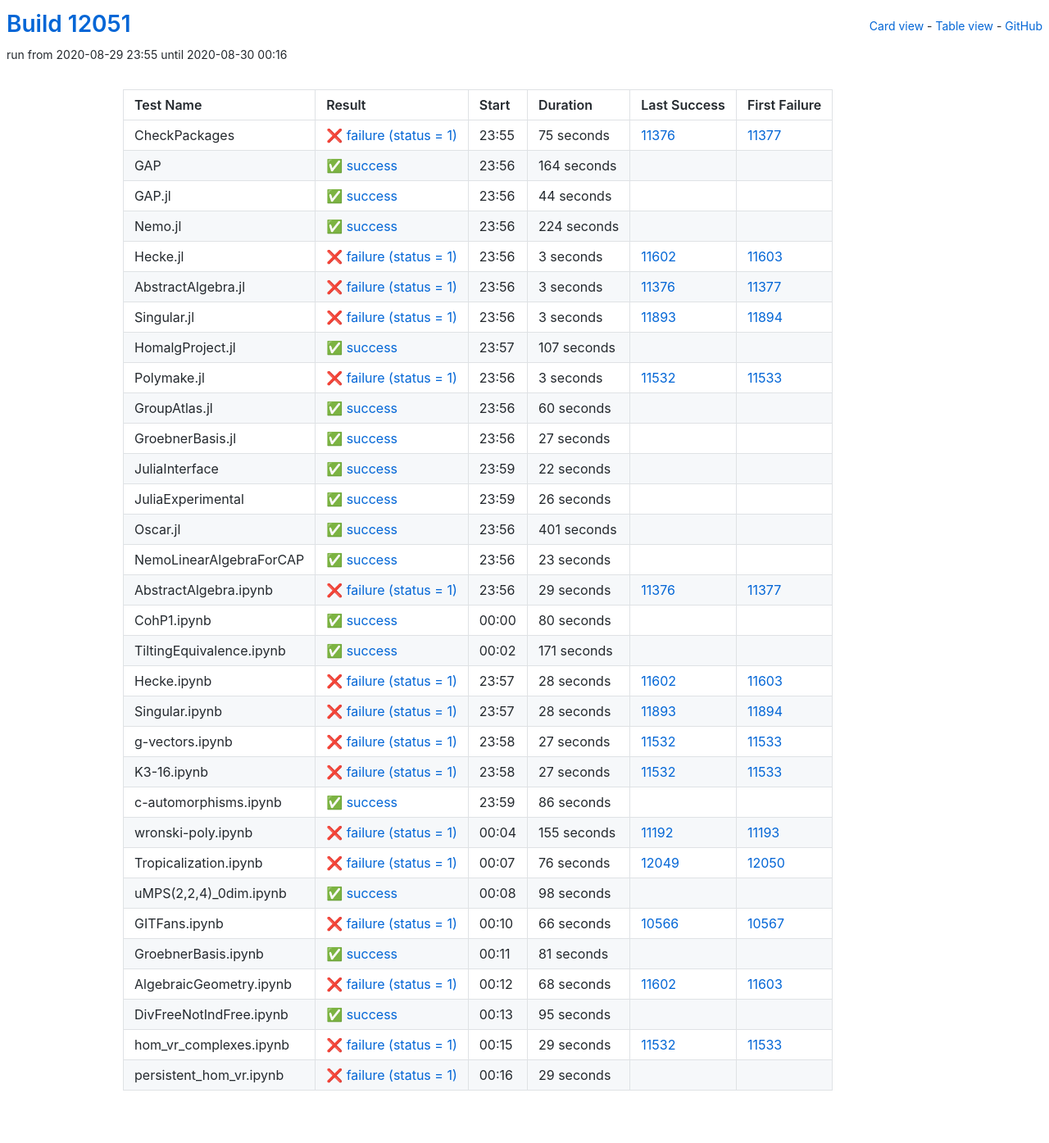
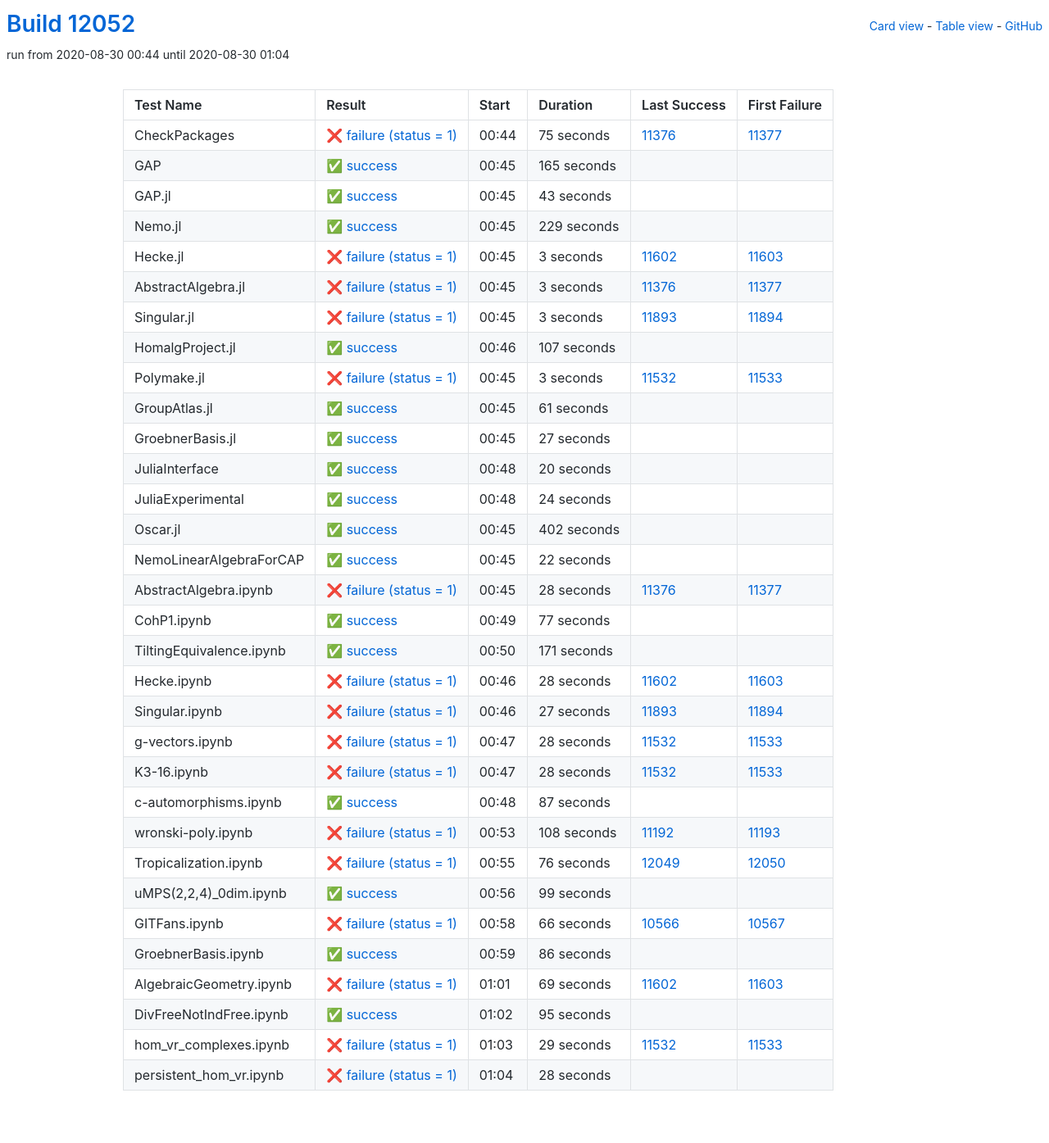
Before and after one commit to oscar-system/oscar-ci-status, a Jekyll site: the page built from table.html, in a window 1280 px wide. Shown: the whole page at 82% size. Built offline with Jekyll 4.4.1, drawn with Linux system fonts in a browser that asks for light colours.

Commit message:
Build #12052

```diff
--- a/_data/ci.yml
+++ b/_data/ci.yml
@@ -1,6 +1,6 @@
 ---
-build: 12051
-build_url: https://oscarci.mathematik.uni-kl.de/job/oscar/12051/
+build: 12052
+build_url: https://oscarci.mathematik.uni-kl.de/job/oscar/12052/
 job: oscar
 organization: oscar-system
 repo: oscar-ci-status
@@ -8,8 +8,8 @@
 tests:
 - name: CheckPackages
   id: checkpackages
-  log: https://oscarci.mathematik.uni-kl.de/job/oscar/12051/artifact/logs/build-12051/CheckPackages.log
-  start: 2020-08-29 23:55
+  log: https://oscarci.mathematik.uni-kl.de/job/oscar/12052/artifact/logs/build-12052/CheckPackages.log
+  start: 2020-08-30 00:44
   success: false
   exitcode: 1
   status: failure
@@ -20,44 +20,44 @@
   first_failure_url: https://oscarci.mathematik.uni-kl.de/job/oscar/11377/
 - name: GAP
   id: gap
-  log: https://oscarci.mathematik.uni-kl.de/job/oscar/12051/artifact/logs/build-12051/GAP.log
-  start: 2020-08-29 23:56
+  log: https://oscarci.mathematik.uni-kl.de/job/oscar/12052/artifact/logs/build-12052/GAP.log
+  start: 2020-08-30 00:45
   success: true
   exitcode: 0
   status: success
-  duration: 164
+  duration: 165
   last_success: false
   last_success_url:
   first_failure: false
   first_failure_url:
 - name: GAP.jl
   id: gap-jl
-  log: https://oscarci.mathematik.uni-kl.de/job/oscar/12051/artifact/logs/build-12051/GAP.jl.log
-  start: 2020-08-29 23:56
+  log: https://oscarci.mathematik.uni-kl.de/job/oscar/12052/artifact/logs/build-12052/GAP.jl.log
+  start: 2020-08-30 00:45
   success: true
   exitcode: 0
   status: success
-  duration: 44
+  duration: 43
   last_success: false
   last_success_url:
   first_failure: false
   first_failure_url:
 - name: Nemo.jl
   id: nemo-jl
-  log: https://oscarci.mathematik.uni-kl.de/job/oscar/12051/artifact/logs/build-12051/Nemo.jl.log
-  start: 2020-08-29 23:56
+  log: https://oscarci.mathematik.uni-kl.de/job/oscar/12052/artifact/logs/build-12052/Nemo.jl.log
+  start: 2020-08-30 00:45
   success: true
   exitcode: 0
   status: success
-  duration: 224
+  duration: 229
   last_success: false
   last_success_url:
   first_failure: false
   first_failure_url:
 - name: Hecke.jl
   id: hecke-jl
-  log: https://oscarci.mathematik.uni-kl.de/job/oscar/12051/artifact/logs/build-12051/Hecke.jl.log
-  start: 2020-08-29 23:56
+  log: https://oscarci.mathematik.uni-kl.de/job/oscar/12052/artifact/logs/build-12052/Hecke.jl.log
+  start: 2020-08-30 00:45
   success: false
   exitcode: 1
   status: failure
@@ -68,8 +68,8 @@
   first_failure_url: https://oscarci.mathematik.uni-kl.de/job/oscar/11603/
 - name: AbstractAlgebra.jl
   id: abstractalgebra-jl
-  log: https://oscarci.mathematik.uni-kl.de/job/oscar/12051/artifact/logs/build-12051/AbstractAlgebra.jl.log
-  start: 2020-08-29 23:56
+  log: https://oscarci.mathematik.uni-kl.de/job/oscar/12052/artifact/logs/build-12052/AbstractAlgebra.jl.log
+  start: 2020-08-30 00:45
   success: false
   exitcode: 1
   status: failure
@@ -80,8 +80,8 @@
   first_failure_url: https://oscarci.mathematik.uni-kl.de/job/oscar/11377/
 - name: Singular.jl
   id: singular-jl
-  log: https://oscarci.mathematik.uni-kl.de/job/oscar/12051/artifact/logs/build-12051/Singular.jl.log
-  start: 2020-08-29 23:56
+  log: https://oscarci.mathematik.uni-kl.de/job/oscar/12052/artifact/logs/build-12052/Singular.jl.log
+  start: 2020-08-30 00:45
   success: false
   exitcode: 1
   status: failure
@@ -92,8 +92,8 @@
   first_failure_url: https://oscarci.mathematik.uni-kl.de/job/oscar/11894/
 - name: HomalgProject.jl
   id: homalgproject-jl
-  log: https://oscarci.mathematik.uni-kl.de/job/oscar/12051/artifact/logs/build-12051/HomalgProject.jl.log
-  start: 2020-08-29 23:57
+  log: https://oscarci.mathematik.uni-kl.de/job/oscar/12052/artifact/logs/build-12052/HomalgProject.jl.log
+  start: 2020-08-30 00:46
   success: true
   exitcode: 0
   status: success
@@ -104,8 +104,8 @@
   first_failure_url:
 - name: Polymake.jl
   id: polymake-jl
-  log: https://oscarci.mathematik.uni-kl.de/job/oscar/12051/artifact/logs/build-12051/Polymake.jl.log
-  start: 2020-08-29 23:56
+  log: https://oscarci.mathematik.uni-kl.de/job/oscar/12052/artifact/logs/build-12052/Polymake.jl.log
+  start: 2020-08-30 00:45
   success: false
   exitcode: 1
   status: failure
@@ -116,20 +116,20 @@
   first_failure_url: https://oscarci.mathematik.uni-kl.de/job/oscar/11533/
 - name: GroupAtlas.jl
   id: groupatlas-jl
-  log: https://oscarci.mathematik.uni-kl.de/job/oscar/12051/artifact/logs/build-12051/GroupAtlas.jl.log
-  start: 2020-08-29 23:56
+  log: https://oscarci.mathematik.uni-kl.de/job/oscar/12052/artifact/logs/build-12052/GroupAtlas.jl.log
+  start: 2020-08-30 00:45
   success: true
   exitcode: 0
   status: success
-  duration: 60
+  duration: 61
   last_success: false
   last_success_url:
   first_failure: false
   first_failure_url:
 - name: GroebnerBasis.jl
   id: groebnerbasis-jl
-  log: https://oscarci.mathematik.uni-kl.de/job/oscar/12051/artifact/logs/build-12051/GroebnerBasis.jl.log
-  start: 2020-08-29 23:56
+  log: https://oscarci.mathematik.uni-kl.de/job/oscar/12052/artifact/logs/build-12052/GroebnerBasis.jl.log
+  start: 2020-08-30 00:45
   success: true
   exitcode: 0
   status: success
@@ -140,8 +140,44 @@
   first_failure_url:
 - name: JuliaInterface
   id: juliainterface
-  log: https://oscarci.mathematik.uni-kl.de/job/oscar/12051/artifact/logs/build-12051/JuliaInterface.log
-  start: 2020-08-29 23:59
+  log: https://oscarci.mathematik.uni-kl.de/job/oscar/12052/artifact/logs/build-12052/JuliaInterface.log
+  start: 2020-08-30 00:48
+  success: true
+  exitcode: 0
+  status: success
+  duration: 20
+  last_success: false
+  last_success_url:
+  first_failure: false
+  first_failure_url:
+- name: JuliaExperimental
+  id: juliaexperimental
+  log: https://oscarci.mathematik.uni-kl.de/job/oscar/12052/artifact/logs/build-12052/JuliaExperimental.log
+  start: 2020-08-30 00:48
+  success: true
+  exitcode: 0
+  status: success
+  duration: 24
+  last_success: false
+  last_success_url:
+  first_failure: false
+  first_failure_url:
+- name: Oscar.jl
+  id: oscar-jl
+  log: https://oscarci.mathematik.uni-kl.de/job/oscar/12052/artifact/logs/build-12052/Oscar.jl.log
+  start: 2020-08-30 00:45
+  success: true
+  exitcode: 0
+  status: success
+  duration: 402
+  last_success: false
+  last_success_url:
+  first_failure: false
+  first_failure_url:
+- name: NemoLinearAlgebraForCAP
+  id: nemolinearalgebraforcap
+  log: https://oscarci.mathematik.uni-kl.de/job/oscar/12052/artifact/logs/build-12052/NemoLinearAlgebraForCAP.log
+  start: 2020-08-30 00:45
   success: true
   exitcode: 0
   status: success
@@ -150,70 +186,34 @@
   last_success_url:
   first_failure: false
   first_failure_url:
-- name: JuliaExperimental
-  id: juliaexperimental
-  log: https://oscarci.mathematik.uni-kl.de/job/oscar/12051/artifact/logs/build-12051/JuliaExperimental.log
-  start: 2020-08-29 23:59
-  success: true
-  exitcode: 0
-  status: success
-  duration: 26
-  last_success: false
-  last_success_url:
-  first_failure: false
-  first_failure_url:
-- name: Oscar.jl
-  id: oscar-jl
-  log: https://oscarci.mathematik.uni-kl.de/job/oscar/12051/artifact/logs/build-12051/Oscar.jl.log
-  start: 2020-08-29 23:56
-  success: true
-  exitcode: 0
-  status: success
-  duration: 401
-  last_success: false
-  last_success_url:
-  first_failure: false
-  first_failure_url:
-- name: NemoLinearAlgebraForCAP
-  id: nemolinearalgebraforcap
-  log: https://oscarci.mathematik.uni-kl.de/job/oscar/12051/artifact/logs/build-12051/NemoLinearAlgebraForCAP.log
-  start: 2020-08-29 23:56
-  success: true
-  exitcode: 0
-  status: success
-  duration: 23
-  last_success: false
-  last_success_url:
-  first_failure: false
-  first_failure_url:
 - name: AbstractAlgebra.ipynb
   id: abstractalgebra-ipynb
-  log: https://oscarci.mathematik.uni-kl.de/job/oscar/12051/artifact/logs/build-12051/AbstractAlgebra.ipynb.log
-  start: 2020-08-29 23:56
+  log: https://oscarci.mathematik.uni-kl.de/job/oscar/12052/artifact/logs/build-12052/AbstractAlgebra.ipynb.log
+  start: 2020-08-30 00:45
   success: false
   exitcode: 1
   status: failure
-  duration: 29
+  duration: 28
   last_success: 11376
   last_success_url: https://oscarci.mathematik.uni-kl.de/job/oscar/11376/
   first_failure: 11377
   first_failure_url: https://oscarci.mathematik.uni-kl.de/job/oscar/11377/
 - name: CohP1.ipynb
   id: cohp1-ipynb
-  log: https://oscarci.mathematik.uni-kl.de/job/oscar/12051/artifact/logs/build-12051/CohP1.ipynb.log
-  start: 2020-08-30 00:00
+  log: https://oscarci.mathematik.uni-kl.de/job/oscar/12052/artifact/logs/build-12052/CohP1.ipynb.log
+  start: 2020-08-30 00:49
   success: true
   exitcode: 0
   status: success
-  duration: 80
+  duration: 77
   last_success: false
   last_success_url:
   first_failure: false
   first_failure_url:
 - name: TiltingEquivalence.ipynb
   id: tiltingequivalence-ipynb
-  log: https://oscarci.mathematik.uni-kl.de/job/oscar/12051/artifact/logs/build-12051/TiltingEquivalence.ipynb.log
-  start: 2020-08-30 00:02
+  log: https://oscarci.mathematik.uni-kl.de/job/oscar/12052/artifact/logs/build-12052/TiltingEquivalence.ipynb.log
+  start: 2020-08-30 00:50
   success: true
   exitcode: 0
   status: success
@@ -224,8 +224,8 @@
   first_failure_url:
 - name: Hecke.ipynb
   id: hecke-ipynb
-  log: https://oscarci.mathematik.uni-kl.de/job/oscar/12051/artifact/logs/build-12051/Hecke.ipynb.log
-  start: 2020-08-29 23:57
+  log: https://oscarci.mathematik.uni-kl.de/job/oscar/12052/artifact/logs/build-12052/Hecke.ipynb.log
+  start: 2020-08-30 00:46
   success: false
   exitcode: 1
   status: failure
@@ -236,68 +236,68 @@
   first_failure_url: https://oscarci.mathematik.uni-kl.de/job/oscar/11603/
 - name: Singular.ipynb
   id: singular-ipynb
-  log: https://oscarci.mathematik.uni-kl.de/job/oscar/12051/artifact/logs/build-12051/Singular.ipynb.log
-  start: 2020-08-29 23:57
+  log: https://oscarci.mathematik.uni-kl.de/job/oscar/12052/artifact/logs/build-12052/Singular.ipynb.log
+  start: 2020-08-30 00:46
   success: false
   exitcode: 1
   status: failure
-  duration: 28
+  duration: 27
   last_success: 11893
   last_success_url: https://oscarci.mathematik.uni-kl.de/job/oscar/11893/
   first_failure: 11894
   first_failure_url: https://oscarci.mathematik.uni-kl.de/job/oscar/11894/
 - name: g-vectors.ipynb
   id: g-vectors-ipynb
-  log: https://oscarci.mathematik.uni-kl.de/job/oscar/12051/artifact/logs/build-12051/g-vectors.ipynb.log
-  start: 2020-08-29 23:58
+  log: https://oscarci.mathematik.uni-kl.de/job/oscar/12052/artifact/logs/build-12052/g-vectors.ipynb.log
+  start: 2020-08-30 00:47
   success: false
   exitcode: 1
   status: failure
-  duration: 27
+  duration: 28
   last_success: 11532
   last_success_url: https://oscarci.mathematik.uni-kl.de/job/oscar/11532/
   first_failure: 11533
   first_failure_url: https://oscarci.mathematik.uni-kl.de/job/oscar/11533/
 - name: K3-16.ipynb
   id: k3-16-ipynb
-  log: https://oscarci.mathematik.uni-kl.de/job/oscar/12051/artifact/logs/build-12051/K3-16.ipynb.log
-  start: 2020-08-29 23:58
+  log: https://oscarci.mathematik.uni-kl.de/job/oscar/12052/artifact/logs/build-12052/K3-16.ipynb.log
+  start: 2020-08-30 00:47
   success: false
   exitcode: 1
   status: failure
-  duration: 27
+  duration: 28
   last_success: 11532
   last_success_url: https://oscarci.mathematik.uni-kl.de/job/oscar/11532/
   first_failure: 11533
   first_failure_url: https://oscarci.mathematik.uni-kl.de/job/oscar/11533/
 - name: c-automorphisms.ipynb
   id: c-automorphisms-ipynb
-  log: https://oscarci.mathematik.uni-kl.de/job/oscar/12051/artifact/logs/build-12051/c-automorphisms.ipynb.log
-  start: 2020-08-29 23:59
+  log: https://oscarci.mathematik.uni-kl.de/job/oscar/12052/artifact/logs/build-12052/c-automorphisms.ipynb.log
+  start: 2020-08-30 00:48
   success: true
   exitcode: 0
   status: success
-  duration: 86
+  duration: 87
   last_success: false
   last_success_url:
   first_failure: false
   first_failure_url:
 - name: wronski-poly.ipynb
   id: wronski-poly-ipynb
-  log: https://oscarci.mathematik.uni-kl.de/job/oscar/12051/artifact/logs/build-12051/wronski-poly.ipynb.log
-  start: 2020-08-30 00:04
+  log: https://oscarci.mathematik.uni-kl.de/job/oscar/12052/artifact/logs/build-12052/wronski-poly.ipynb.log
+  start: 2020-08-30 00:53
   success: false
   exitcode: 1
   status: failure
-  duration: 155
+  duration: 108
   last_success: 11192
   last_success_url: https://oscarci.mathematik.uni-kl.de/job/oscar/11192/
   first_failure: 11193
   first_failure_url: https://oscarci.mathematik.uni-kl.de/job/oscar/11193/
 - name: Tropicalization.ipynb
   id: tropicalization-ipynb
-  log: https://oscarci.mathematik.uni-kl.de/job/oscar/12051/artifact/logs/build-12051/Tropicalization.ipynb.log
-  start: 2020-08-30 00:07
+  log: https://oscarci.mathematik.uni-kl.de/job/oscar/12052/artifact/logs/build-12052/Tropicalization.ipynb.log
+  start: 2020-08-30 00:55
   success: false
   exitcode: 1
   status: failure
@@ -308,20 +308,20 @@
   first_failure_url: https://oscarci.mathematik.uni-kl.de/job/oscar/12050/
 - name: uMPS(2,2,4)_0dim.ipynb
   id: umps-2-2-4-0dim-ipynb
-  log: https://oscarci.mathematik.uni-kl.de/job/oscar/12051/artifact/logs/build-12051/uMPS-2-2-4-_0dim.ipynb.log
-  start: 2020-08-30 00:08
+  log: https://oscarci.mathematik.uni-kl.de/job/oscar/12052/artifact/logs/build-12052/uMPS-2-2-4-_0dim.ipynb.log
+  start: 2020-08-30 00:56
   success: true
   exitcode: 0
   status: success
-  duration: 98
+  duration: 99
   last_success: false
   last_success_url:
   first_failure: false
   first_failure_url:
 - name: GITFans.ipynb
   id: gitfans-ipynb
-  log: https://oscarci.mathematik.uni-kl.de/job/oscar/12051/artifact/logs/build-12051/GITFans.ipynb.log
-  start: 2020-08-30 00:10
+  log: https://oscarci.mathematik.uni-kl.de/job/oscar/12052/artifact/logs/build-12052/GITFans.ipynb.log
+  start: 2020-08-30 00:58
   success: false
   exitcode: 1
   status: failure
@@ -332,32 +332,32 @@
   first_failure_url: https://oscarci.mathematik.uni-kl.de/job/oscar/10567/
 - name: GroebnerBasis.ipynb
   id: groebnerbasis-ipynb
-  log: https://oscarci.mathematik.uni-kl.de/job/oscar/12051/artifact/logs/build-12051/GroebnerBasis.ipynb.log
-  start: 2020-08-30 00:11
+  log: https://oscarci.mathematik.uni-kl.de/job/oscar/12052/artifact/logs/build-12052/GroebnerBasis.ipynb.log
+  start: 2020-08-30 00:59
   success: true
   exitcode: 0
   status: success
-  duration: 81
+  duration: 86
   last_success: false
   last_success_url:
   first_failure: false
   first_failure_url:
 - name: AlgebraicGeometry.ipynb
   id: algebraicgeometry-ipynb
-  log: https://oscarci.mathematik.uni-kl.de/job/oscar/12051/artifact/logs/build-12051/AlgebraicGeometry.ipynb.log
-  start: 2020-08-30 00:12
+  log: https://oscarci.mathematik.uni-kl.de/job/oscar/12052/artifact/logs/build-12052/AlgebraicGeometry.ipynb.log
+  start: 2020-08-30 01:01
   success: false
   exitcode: 1
   status: failure
-  duration: 68
+  duration: 69
   last_success: 11602
   last_success_url: https://oscarci.mathematik.uni-kl.de/job/oscar/11602/
   first_failure: 11603
   first_failure_url: https://oscarci.mathematik.uni-kl.de/job/oscar/11603/
 - name: DivFreeNotIndFree.ipynb
   id: divfreenotindfree-ipynb
-  log: https://oscarci.mathematik.uni-kl.de/job/oscar/12051/artifact/logs/build-12051/DivFreeNotIndFree.ipynb.log
-  start: 2020-08-30 00:13
+  log: https://oscarci.mathematik.uni-kl.de/job/oscar/12052/artifact/logs/build-12052/DivFreeNotIndFree.ipynb.log
+  start: 2020-08-30 01:02
   success: true
   exitcode: 0
   status: success
@@ -368,8 +368,8 @@
   first_failure_url:
 - name: hom_vr_complexes.ipynb
   id: hom-vr-complexes-ipynb
-  log: https://oscarci.mathematik.uni-kl.de/job/oscar/12051/artifact/logs/build-12051/hom_vr_complexes.ipynb.log
-  start: 2020-08-30 00:15
+  log: https://oscarci.mathematik.uni-kl.de/job/oscar/12052/artifact/logs/build-12052/hom_vr_complexes.ipynb.log
+  start: 2020-08-30 01:03
   success: false
   exitcode: 1
   status: failure
@@ -380,12 +380,12 @@
   first_failure_url: https://oscarci.mathematik.uni-kl.de/job/oscar/11533/
 - name: persistent_hom_vr.ipynb
   id: persistent-hom-vr-ipynb
-  log: https://oscarci.mathematik.uni-kl.de/job/oscar/12051/artifact/logs/build-12051/persistent_hom_vr.ipynb.log
-  start: 2020-08-30 00:16
+  log: https://oscarci.mathematik.uni-kl.de/job/oscar/12052/artifact/logs/build-12052/persistent_hom_vr.ipynb.log
+  start: 2020-08-30 01:04
   success: false
   exitcode: 1
   status: failure
-  duration: 29
+  duration: 28
   last_success: false
   last_success_url:
   first_failure: false
```
Also changed, not shown: README.md.
